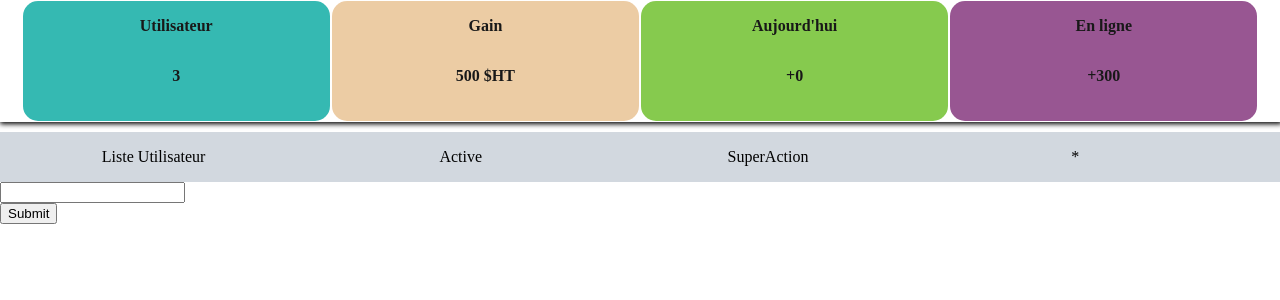
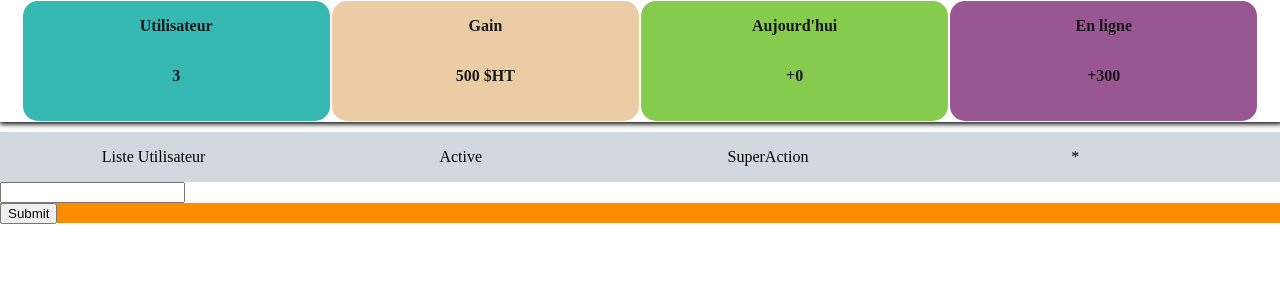
Before and after one commit to berginaluidgy/Sportnostique, a Django app: page /Superuser in a window 1280 px wide. Shown: the top 300 px of the page. Run offline with Django 5.2, Linux system fonts and the light colour scheme; data comes from the database, SQL or seed files in the repository.

Commit message:
Update adminpage.html

```diff
--- a/Sportapp/Templates/page/adminpage.html
+++ b/Sportapp/Templates/page/adminpage.html
@@ -82,6 +82,13 @@ justify-content: center;
     border-bottom: solid 1px darkorange;
 
 }
+
+        #btn{
+
+            height:20px;
+            background:darkorange;
+            color:white;
+    }
     </style>
 </head>
 <body>
@@ -148,7 +155,7 @@ console.log(btn.value)
 
 async function getdata() {
      console.log('https://'+window.location.host+'/getuser/'+taksearch.value)
-    const response = await fetch('http://'+window.location.host+'/getuser/'+taksearch.value);
+    const response = await fetch('https://'+window.location.host+'/getuser/'+taksearch.value);
     const data = await response.json();
     var nameusergetparent=document.createElement('div')
     var nameusergetparentw=document.createElement('div')
```
